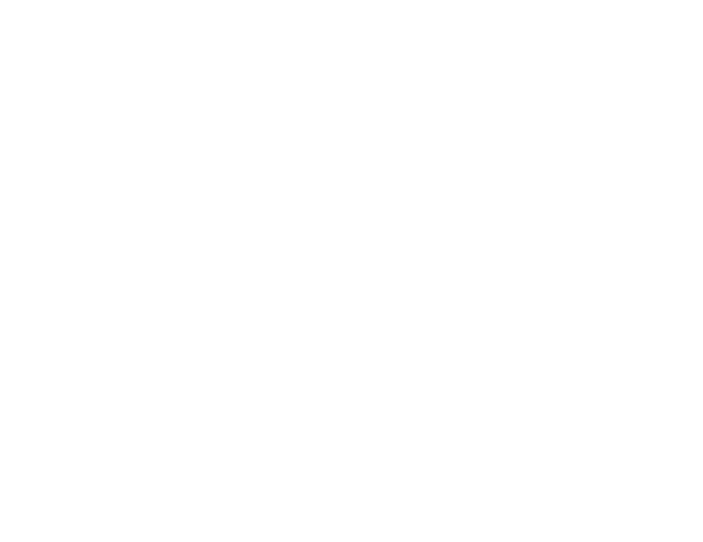
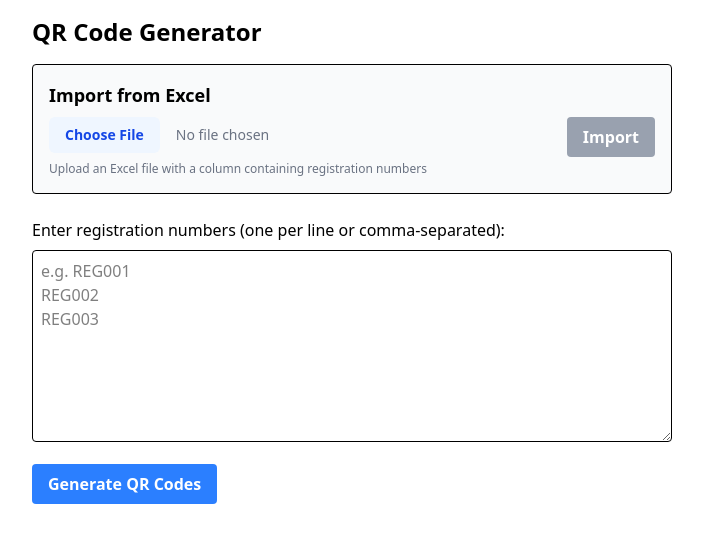
Before and after one commit to JBPORTALS/nexusserp-certify, a Next.js app: page /generate-qr in a window 1280 px wide. Before the commit this address had no page. Shown: the top 542 px of the page, without its empty margins (288-991 px from the left). Built offline with nearby package versions, Linux system fonts and the light colour scheme.

Commit message:
feat: implement user authentication flow with session management

```diff
--- a/src/app/generate-qr/page.tsx
+++ b/src/app/generate-qr/page.tsx
@@ -1,225 +1,224 @@
-// "use client";
+"use client";
 
-import { notFound } from "next/navigation";
+// import { notFound } from "next/navigation";
 
-// // File: pages/index.js
-// import { ChangeEventHandler, useState } from "react";
-// import QRCode from "qrcode";
-// import JSZip from "jszip";
-// import { saveAs } from "file-saver";
-// import * as XLSX from "xlsx";
+import { ChangeEventHandler, useState } from "react";
+import QRCode from "qrcode";
+import JSZip from "jszip";
+import { saveAs } from "file-saver";
+import * as XLSX from "xlsx";
 
-// export default function Home() {
-//   const [regNumbers, setRegNumbers] = useState("");
-//   const [status, setStatus] = useState("");
-//   const [loading, setLoading] = useState(false);
-//   const [excelFile, setExcelFile] = useState<File | null>(null);
+export default function Home() {
+  const [regNumbers, setRegNumbers] = useState("");
+  const [status, setStatus] = useState("");
+  const [loading, setLoading] = useState(false);
+  const [excelFile, setExcelFile] = useState<File | null>(null);
 
-//   const handleFileUpload: ChangeEventHandler<HTMLInputElement> = (e) => {
-//     const file = e.target.files?.[0];
-//     if (!file) return;
+  const handleFileUpload: ChangeEventHandler<HTMLInputElement> = (e) => {
+    const file = e.target.files?.[0];
+    if (!file) return;
 
-//     setExcelFile(file);
-//     setStatus(`File selected: ${file.name}`);
-//   };
+    setExcelFile(file);
+    setStatus(`File selected: ${file.name}`);
+  };
 
-//   const readExcelFile = async () => {
-//     if (!excelFile) {
-//       setStatus("Please select an Excel file first");
-//       return;
-//     }
+  const readExcelFile = async () => {
+    if (!excelFile) {
+      setStatus("Please select an Excel file first");
+      return;
+    }
 
-//     setLoading(true);
-//     setStatus("Reading Excel file...");
+    setLoading(true);
+    setStatus("Reading Excel file...");
 
-//     try {
-//       const data = await excelFile.arrayBuffer();
-//       const workbook = XLSX.read(data);
-//       const worksheet = workbook.Sheets[workbook.SheetNames[0]];
-//       const jsonData: Record<any, any>[] = XLSX.utils.sheet_to_json(worksheet);
+    try {
+      const data = await excelFile.arrayBuffer();
+      const workbook = XLSX.read(data);
+      const worksheet = workbook.Sheets[workbook.SheetNames[0]];
+      const jsonData: Record<any, any>[] = XLSX.utils.sheet_to_json(worksheet);
 
-//       // Try to find a column that might contain registration numbers
-//       // First look for columns with common names, then fall back to first column
-//       let regNoColumn = null;
-//       const possibleColumns = [
-//         "Register No",
-//         "regno",
-//         "registration number",
-//         "registrationnumber",
-//         "reg",
-//       ];
+      // Try to find a column that might contain registration numbers
+      // First look for columns with common names, then fall back to first column
+      let regNoColumn = null;
+      const possibleColumns = [
+        "Register No",
+        "regno",
+        "registration number",
+        "registrationnumber",
+        "reg",
+      ];
 
-//       // Check for columns with names like "regno", "registration", etc.
-//       const columns = Object.keys(jsonData[0] || {});
-//       for (const possible of possibleColumns) {
-//         const match = columns.find(
-//           (col) => col.toLowerCase().replace(/[^a-z0-9]/g, "") === possible
-//         );
-//         if (match) {
-//           regNoColumn = match;
-//           break;
-//         }
-//       }
+      // Check for columns with names like "regno", "registration", etc.
+      const columns = Object.keys(jsonData[0] || {});
+      for (const possible of possibleColumns) {
+        const match = columns.find(
+          (col) => col.toLowerCase().replace(/[^a-z0-9]/g, "") === possible
+        );
+        if (match) {
+          regNoColumn = match;
+          break;
+        }
+      }
 
-//       // If no matching column found, use the first column
-//       if (!regNoColumn && columns.length > 0) {
-//         regNoColumn = columns[0];
-//       }
+      // If no matching column found, use the first column
+      if (!regNoColumn && columns.length > 0) {
+        regNoColumn = columns[0];
+      }
 
-//       if (!regNoColumn) {
-//         setStatus(
-//           "Could not find a column with registration numbers in the Excel file"
-//         );
-//         setLoading(false);
-//         return;
-//       }
+      if (!regNoColumn) {
+        setStatus(
+          "Could not find a column with registration numbers in the Excel file"
+        );
+        setLoading(false);
+        return;
+      }
 
-//       console.log(jsonData, regNoColumn);
+      console.log(jsonData, regNoColumn);
 
-//       // Extract registration numbers from the identified column
-//       const regNos = jsonData
-//         .map((row) => String(row["Register No"]))
-//         .filter(Boolean);
+      // Extract registration numbers from the identified column
+      const regNos = jsonData
+        .map((row) => String(row["Register No"]))
+        .filter(Boolean);
 
-//       if (regNos.length === 0) {
-//         setStatus("No registration numbers found in the Excel file");
-//         setLoading(false);
-//         return;
-//       }
+      if (regNos.length === 0) {
+        setStatus("No registration numbers found in the Excel file");
+        setLoading(false);
+        return;
+      }
 
-//       // Set the extracted registration numbers in the textarea
-//       setRegNumbers(regNos.join("\n"));
-//       setStatus(
-//         `Successfully extracted ${regNos.length} registration numbers from column "${regNoColumn}"`
-//       );
-//     } catch (error: any) {
-//       setStatus(`Error reading Excel file: ${error.message}`);
-//       console.error(error);
-//     } finally {
-//       setLoading(false);
-//     }
-//   };
+      // Set the extracted registration numbers in the textarea
+      setRegNumbers(regNos.join("\n"));
+      setStatus(
+        `Successfully extracted ${regNos.length} registration numbers from column "${regNoColumn}"`
+      );
+    } catch (error: any) {
+      setStatus(`Error reading Excel file: ${error.message}`);
+      console.error(error);
+    } finally {
+      setLoading(false);
+    }
+  };
 
-//   const generateQRCodes = async () => {
-//     if (!regNumbers.trim()) {
-//       setStatus("Please enter registration numbers or import from Excel");
-//       return;
-//     }
+  const generateQRCodes = async () => {
+    if (!regNumbers.trim()) {
+      setStatus("Please enter registration numbers or import from Excel");
+      return;
+    }
 
-//     setLoading(true);
-//     setStatus("Generating QR codes...");
+    setLoading(true);
+    setStatus("Generating QR codes...");
 
-//     try {
-//       // Parse registration numbers (accepts numbers separated by comma, space, or new line)
-//       const regNos = regNumbers
-//         .split(/[\n,\s]+/)
-//         .map((no) => no.trim())
-//         .filter((no) => no);
+    try {
+      // Parse registration numbers (accepts numbers separated by comma, space, or new line)
+      const regNos = regNumbers
+        .split(/[\n,\s]+/)
+        .map((no) => no.trim())
+        .filter((no) => no);
 
-//       if (regNos.length === 0) {
-//         setStatus("No valid registration numbers found");
-//         setLoading(false);
-//         return;
-//       }
+      if (regNos.length === 0) {
+        setStatus("No valid registration numbers found");
+        setLoading(false);
+        return;
+      }
 
-//       // Create a zip file to store all QR codes
-//       const zip = new JSZip();
-//       const folder = zip.folder("qrcodes");
+      // Create a zip file to store all QR codes
+      const zip = new JSZip();
+      const folder = zip.folder("qrcodes");
 
-//       // Generate QR code for each registration number
-//       for (const regNo of regNos) {
-//         const url = `https://example.com/${regNo}`;
+      // Generate QR code for each registration number
+      for (const regNo of regNos) {
+        const url = `https://certify.beetopic.in/${regNo}`;
 
-//         // Generate QR code as data URL
-//         const qrDataUrl = await QRCode.toDataURL(url, {
-//           width: 300,
-//           margin: 2,
-//           color: {
-//             dark: "#000000",
-//             light: "#ffffff",
-//           },
-//         });
+        // Generate QR code as data URL
+        const qrDataUrl = await QRCode.toDataURL(url, {
+          width: 300,
+          margin: 2,
+          color: {
+            dark: "#000000",
+            light: "#ffffff",
+          },
+        });
 
-//         // Convert data URL to binary data
-//         const binaryData = atob(qrDataUrl.split(",")[1]);
-//         const array = new Uint8Array(binaryData.length);
-//         for (let i = 0; i < binaryData.length; i++) {
-//           array[i] = binaryData.charCodeAt(i);
-//         }
+        // Convert data URL to binary data
+        const binaryData = atob(qrDataUrl.split(",")[1]);
+        const array = new Uint8Array(binaryData.length);
+        for (let i = 0; i < binaryData.length; i++) {
+          array[i] = binaryData.charCodeAt(i);
+        }
 
-//         // Add to zip
-//         folder?.file(`${regNo}.png`, array, { binary: true });
-//       }
+        // Add to zip
+        folder?.file(`${regNo}.png`, array, { binary: true });
+      }
 
-//       // Generate and download the zip file
-//       const content = await zip.generateAsync({ type: "blob" });
-//       saveAs(content, "qrcodes.zip");
+      // Generate and download the zip file
+      const content = await zip.generateAsync({ type: "blob" });
+      saveAs(content, "qrcodes.zip");
 
-//       setStatus(`Successfully generated ${regNos.length} QR codes`);
-//     } catch (error: any) {
-//       setStatus(`Error: ${error.message}`);
-//       console.error(error);
-//     } finally {
-//       setLoading(false);
-//     }
-//   };
+      setStatus(`Successfully generated ${regNos.length} QR codes`);
+    } catch (error: any) {
+      setStatus(`Error: ${error.message}`);
+      console.error(error);
+    } finally {
+      setLoading(false);
+    }
+  };
 
-//   return (
-//     <div className="container mx-auto p-4 max-w-2xl">
-//       <h1 className="text-2xl font-bold mb-4">QR Code Generator</h1>
+  return (
+    <div className="container mx-auto p-4 max-w-2xl">
+      <h1 className="text-2xl font-bold mb-4">QR Code Generator</h1>
 
-//       <div className="mb-6 p-4 border rounded bg-gray-50">
-//         <h2 className="text-lg font-semibold mb-2">Import from Excel</h2>
-//         <div className="flex flex-col md:flex-row gap-2">
-//           <input
-//             type="file"
-//             accept=".xlsx,.xls"
-//             onChange={handleFileUpload}
-//             className="block w-full text-sm text-gray-500
-//               file:mr-4 file:py-2 file:px-4
-//               file:rounded-md file:border-0
-//               file:text-sm file:font-semibold
-//               file:bg-blue-50 file:text-blue-700
-//               hover:file:bg-blue-100"
-//           />
-//           <button
-//             onClick={readExcelFile}
-//             disabled={!excelFile || loading}
-//             className="bg-green-500 hover:bg-green-700 text-white font-bold py-2 px-4 rounded disabled:bg-gray-400"
-//           >
-//             Import
-//           </button>
-//         </div>
-//         <p className="text-xs text-gray-500 mt-1">
-//           Upload an Excel file with a column containing registration numbers
-//         </p>
-//       </div>
+      <div className="mb-6 p-4 border rounded bg-gray-50">
+        <h2 className="text-lg font-semibold mb-2">Import from Excel</h2>
+        <div className="flex flex-col md:flex-row gap-2">
+          <input
+            type="file"
+            accept=".xlsx,.xls"
+            onChange={handleFileUpload}
+            className="block w-full text-sm text-gray-500
+              file:mr-4 file:py-2 file:px-4
+              file:rounded-md file:border-0
+              file:text-sm file:font-semibold
+              file:bg-blue-50 file:text-blue-700
+              hover:file:bg-blue-100"
+          />
+          <button
+            onClick={readExcelFile}
+            disabled={!excelFile || loading}
+            className="bg-green-500 hover:bg-green-700 text-white font-bold py-2 px-4 rounded disabled:bg-gray-400"
+          >
+            Import
+          </button>
+        </div>
+        <p className="text-xs text-gray-500 mt-1">
+          Upload an Excel file with a column containing registration numbers
+        </p>
+      </div>
 
-//       <div className="mb-4">
-//         <label className="block mb-2">
-//           Enter registration numbers (one per line or comma-separated):
-//         </label>
-//         <textarea
-//           className="w-full p-2 border rounded h-48"
-//           value={regNumbers}
-//           onChange={(e) => setRegNumbers(e.target.value)}
-//           placeholder="e.g. REG001&#10;REG002&#10;REG003"
-//         />
-//       </div>
+      <div className="mb-4">
+        <label className="block mb-2">
+          Enter registration numbers (one per line or comma-separated):
+        </label>
+        <textarea
+          className="w-full p-2 border rounded h-48"
+          value={regNumbers}
+          onChange={(e) => setRegNumbers(e.target.value)}
+          placeholder="e.g. REG001&#10;REG002&#10;REG003"
+        />
+      </div>
 
-//       <button
-//         className="bg-blue-500 hover:bg-blue-700 text-white font-bold py-2 px-4 rounded disabled:bg-gray-400"
-//         onClick={generateQRCodes}
-//         disabled={loading}
-//       >
-//         {loading ? "Generating..." : "Generate QR Codes"}
-//       </button>
+      <button
+        className="bg-blue-500 hover:bg-blue-700 text-white font-bold py-2 px-4 rounded disabled:bg-gray-400"
+        onClick={generateQRCodes}
+        disabled={loading}
+      >
+        {loading ? "Generating..." : "Generate QR Codes"}
+      </button>
 
-//       {status && <div className="mt-4 p-3 bg-gray-100 rounded">{status}</div>}
-//     </div>
-//   );
+      {status && <div className="mt-4 p-3 bg-gray-100 rounded">{status}</div>}
+    </div>
+  );
+}
+
+// export default function Page() {
+//   notFound();
 // }
-
-export default function Page() {
-  notFound();
-}
```
